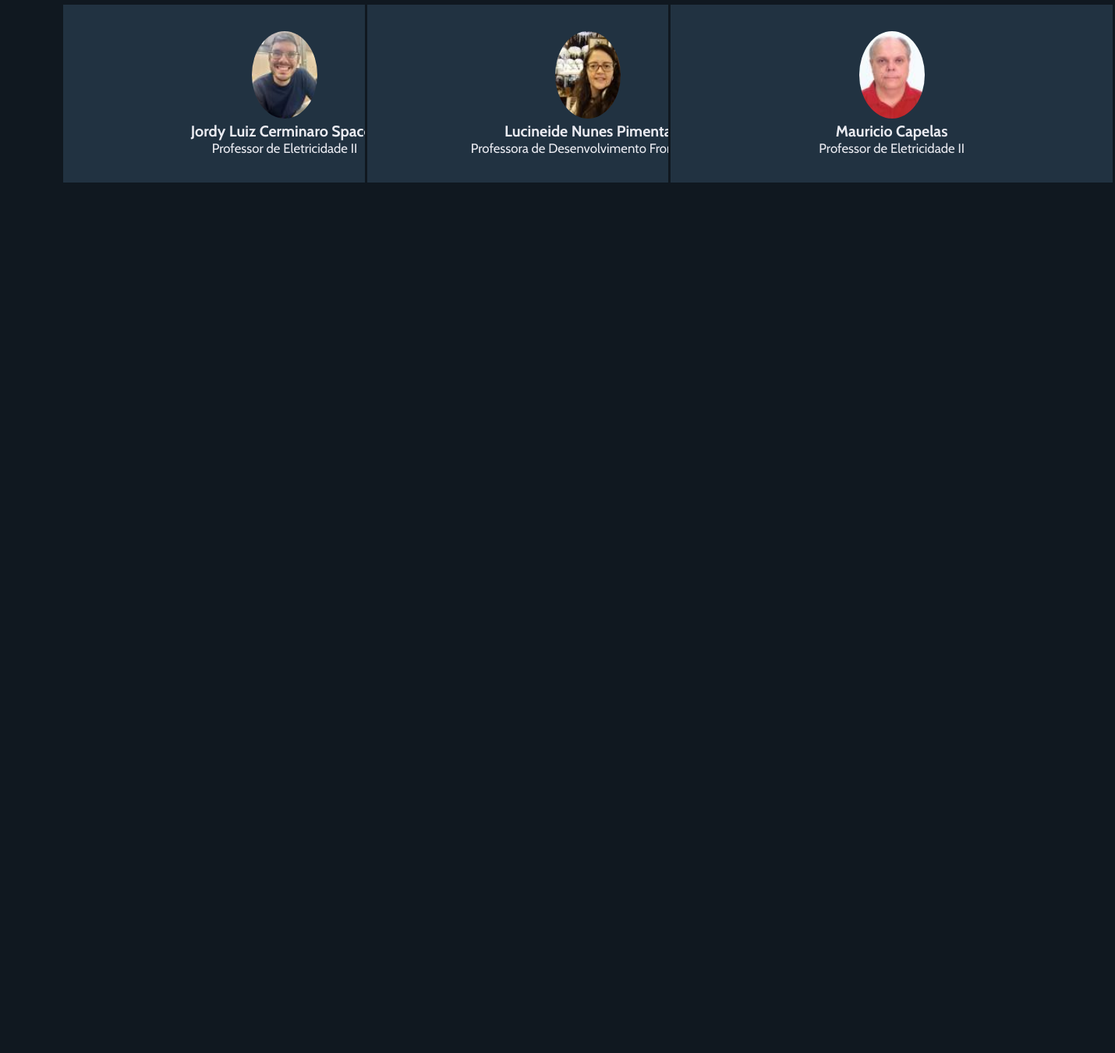
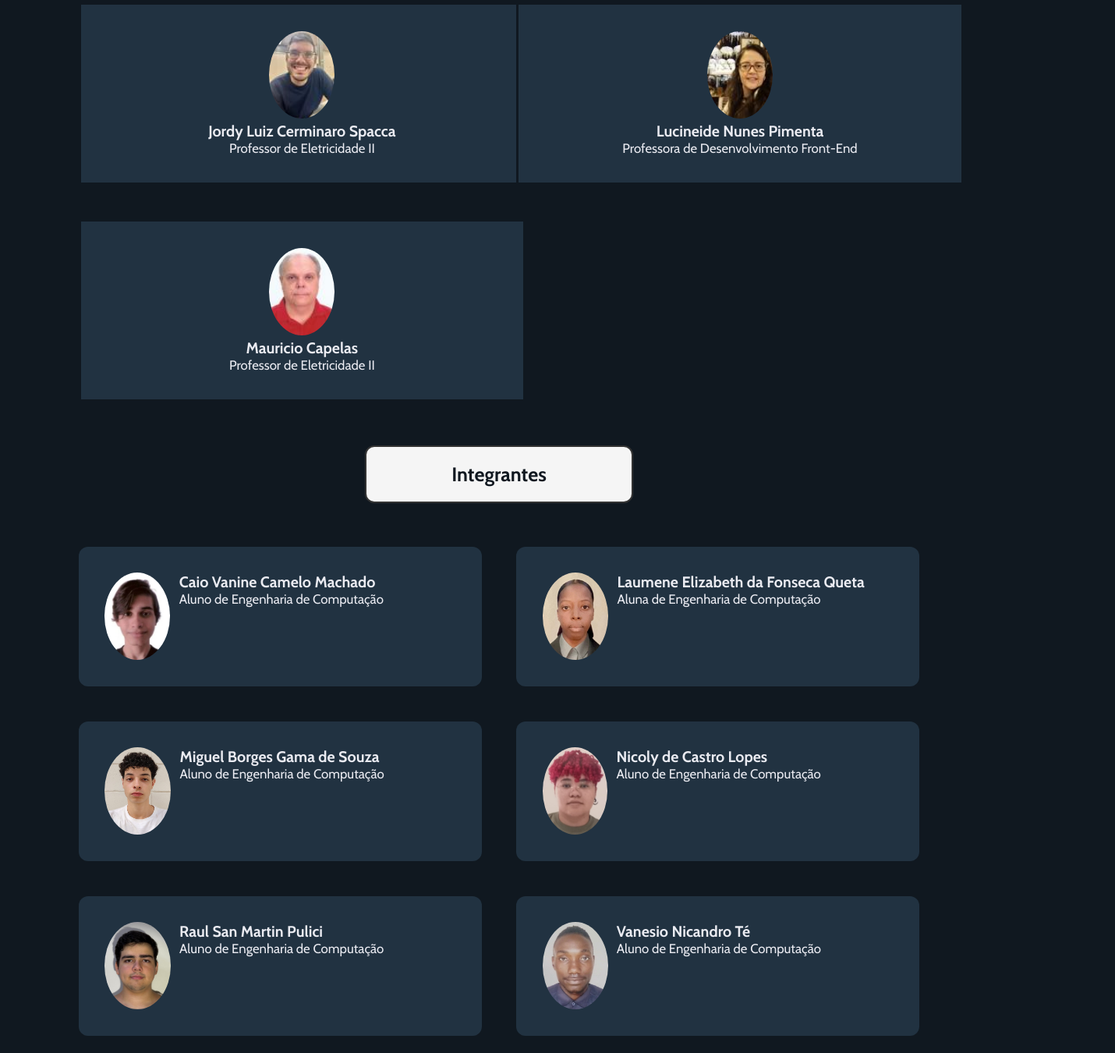
Before and after one commit to NickWildeno/Projeto-Integrador, a plain HTML site: page sobre.html in a window 1280 px wide. Shown: the part 483-1833 px from the top of the page at 78% size, 1430 px wide, since content can reach past the window. Before the commit the page ends 800 px from the top, so only its background shows below. Drawn offline with nearby package versions, Linux system fonts and the light colour scheme.

Commit message:
versao_02

```diff
--- a/css/css.css
+++ b/css/css.css
@@ -21,7 +21,7 @@ body {
     background-color: var(--black-color);
     font-family: 'Cabin', sans-serif;
     padding-top: 5rem;
-    color:rgba(242, 243, 249, 0.962);
+    color: rgba(242, 243, 249, 0.962);
 }
 
 .comeco {
@@ -137,6 +137,7 @@ display: flex;
     text-align: center;
     width: 300px;
     margin-bottom: 5rem;
+    margin-top: 5rem;
 }
 
 .titulo-montagem {
@@ -198,7 +199,7 @@ display: flex;
     line-height: 1.4;
 }
 
-.montagem{
+.montagem {
     margin-top: 5rem;
     margin-bottom: 5rem;
 }
@@ -239,7 +240,7 @@ display: flex;
     text-decoration: underline;
 }
 
-.bloquin{
+.bloquin {
     display: flex;
     justify-content: center;
     align-items: center;
@@ -253,12 +254,12 @@ display: flex;
     margin-bottom: 5rem;
 }
 
-.projeto{
+.projeto {
     font-size: 1.5rem;
     width: auto;
     margin-top: 5rem;
     margin-left: 5rem;
-    margin-bottom:5rem;
+    margin-bottom: 5rem;
     margin-right: 5rem;
     box-sizing: border-box;
     display: block;
@@ -269,15 +270,15 @@ display: flex;
     padding-top: 1rem;
     border-color: #f5f5f5;
     border-radius: 12px;
-    gap:1rem;
+    gap: 1rem;
     background-color: #213241;
 }
 
-.projeto h1{
+.projeto h1 {
     margin-bottom: 2rem;
 }
 
-.professores{
+.professores {
     font-size: 1.5rem;
     width: auto;
     margin-top: 5rem;
@@ -288,24 +289,57 @@ display: flex;
     align-items: center;
     padding-top: 2rem;
     border-radius: 12px;
+    gap: 2rem;
 
 }
 
-.blocos-professores{
+.blocos-professores {
     display: grid;
     grid-template-columns: repeat(auto-fit, minmax(30rem, 1fr));
-    gap:4rem;
+    gap: 4rem;
+    margin-left: 2rem;
+    margin-right: 2rem;
+    justify-content: center;
+    align-items: center;
 }
 
-.blocos{
+.blocos {
     width: 500px;
     text-align: center;
-    border:solid var(--black-color);
+    border: solid var(--black-color);
     padding: 3rem;
     background-color: #213241;
 }
 
-.blocos img{
+.blocos img {
     height: 10rem;
     border-radius: 100%;
 }
+
+.blocos-alunos {
+    display: flex;
+    background-color: #213241;
+    padding: 3rem;
+    gap: 1rem;
+    border-radius: 12px;
+}
+
+.blocos-alunos img {
+    height: 10rem;
+    border-radius: 100%;
+}
+
+.bloco-aluno {
+    display: block;
+}
+
+.blocos-integrantes {
+    display: grid;
+    grid-template-columns: repeat(auto-fit, minmax(30rem, 1fr));
+    gap: 4rem;
+    margin-left: 2rem;
+    margin-right: 2rem;
+    justify-content: center;
+    align-items: center;
+
+}
--- a/sobre.html
+++ b/sobre.html
@@ -29,13 +29,17 @@
     <div class="projeto">
         <h1>Projeto integrador</h1>
         <p>
-            O Projeto Integrador (PI) é uma atividade curricular obrigatória em cursos técnicos, de graduação (presencial
-            ou digital) e no ensino médio que conecta a teoria acadêmica à prática profissional. O projeto é uma maneira de
+            O Projeto Integrador (PI) é uma atividade curricular obrigatória em cursos técnicos, de graduação
+            (presencial
+            ou digital) e no ensino médio que conecta a teoria acadêmica à prática profissional. O projeto é uma maneira
+            de
             interligar diferentes disciplinas do curso em específico (neste caso, engenharia de computação) em uma única
-            tarefa. O atual trabalho apresenta um sensor de luz com um LDR (Light Dependent Resistor, resistor dependente de luz)
-            disposto em um divisor de tensão, que calcula os valores de iluminância de uma sala e envia-os para um website feito
+            tarefa. O atual trabalho apresenta um sensor de luz com um LDR (Light Dependent Resistor, resistor
+            dependente de luz)
+            disposto em um divisor de tensão, que calcula os valores de iluminância de uma sala e envia-os para um
+            website feito
             com HTML, CSS e JavaScript.
-         </p>
+        </p>
     </div>
     <h2 class="titulo">Professores</h2>
     <section class="professores" id="professores">
@@ -63,8 +67,55 @@
 
 
         </section>
+        <section class="integrantes" id="integrantes">
+            <h2 class="titulo" id="Integrantes">Integrantes</h2>
+            <div class="blocos-integrantes">
+                <div class="blocos-alunos">
+                    <img src="imagens/caio.jpg" alt="item-1">
+                    <div classs="bloco-aluno">
+                        <h3><strong>Caio Vanine Camelo Machado</strong></h3>
+                        <p>Aluno de Engenharia de Computação</p>
+                    </div>
+                </div>
+                <div class="blocos-alunos">
+                    <img src="imagens/laumene.jpg" alt="item-1">
+                    <div classs="bloco-aluno">
+                        <h3><strong>Laumene Elizabeth da Fonseca Queta</strong></h3>
+                        <p>Aluna de Engenharia de Computação</p>
+                    </div>
+                </div>
+                <div class="blocos-alunos">
+                    <img src="imagens/miguel.jpg" alt="item-1">
+                    <div classs="bloco-aluno">
+                        <h3><strong>Miguel Borges Gama de Souza</strong></h3>
+                        <p>Aluno de Engenharia de Computação</p>
+                    </div>
+                </div>
 
-    </section>
+                <div class="blocos-alunos">
+                    <img src="imagens/nick.jpg" alt="item-1">
+                    <div classs="bloco-aluno">
+                        <h3><strong>Nicoly de Castro Lopes</strong></h3>
+                        <p>Aluno de Engenharia de Computação</p>
+                    </div>
+                </div>
+                <div class="blocos-alunos">
+                    <img src="imagens/raul.jpg" alt="item-1">
+                    <div classs="bloco-aluno">
+                        <h3><strong>Raul San Martin Pulici</strong></h3>
+                        <p>Aluno de Engenharia de Computação</p>
+                    </div>
+                </div>
+                <div class="blocos-alunos">
+                    <img src="imagens/vanesio.jpg" alt="item-1">
+                    <div classs="bloco-aluno">
+                        <h3><strong>Vanesio Nicandro Té</strong></h3>
+                        <p>Aluno de Engenharia de Computação</p>
+                    </div>
+                </div>
+
+            </div>
+        </section>
 </body>
 
 </html>
```
Also changed, not shown: index.html (+6 -5 lines), imagens/caio.jpg (added), imagens/laumene.jpg (added), imagens/miguel.jpg (added), imagens/nick.jpg (added), imagens/raul.jpg (added), imagens/vanesio.jpg (added). Lines whose indentation alone changed are shown as unchanged.
